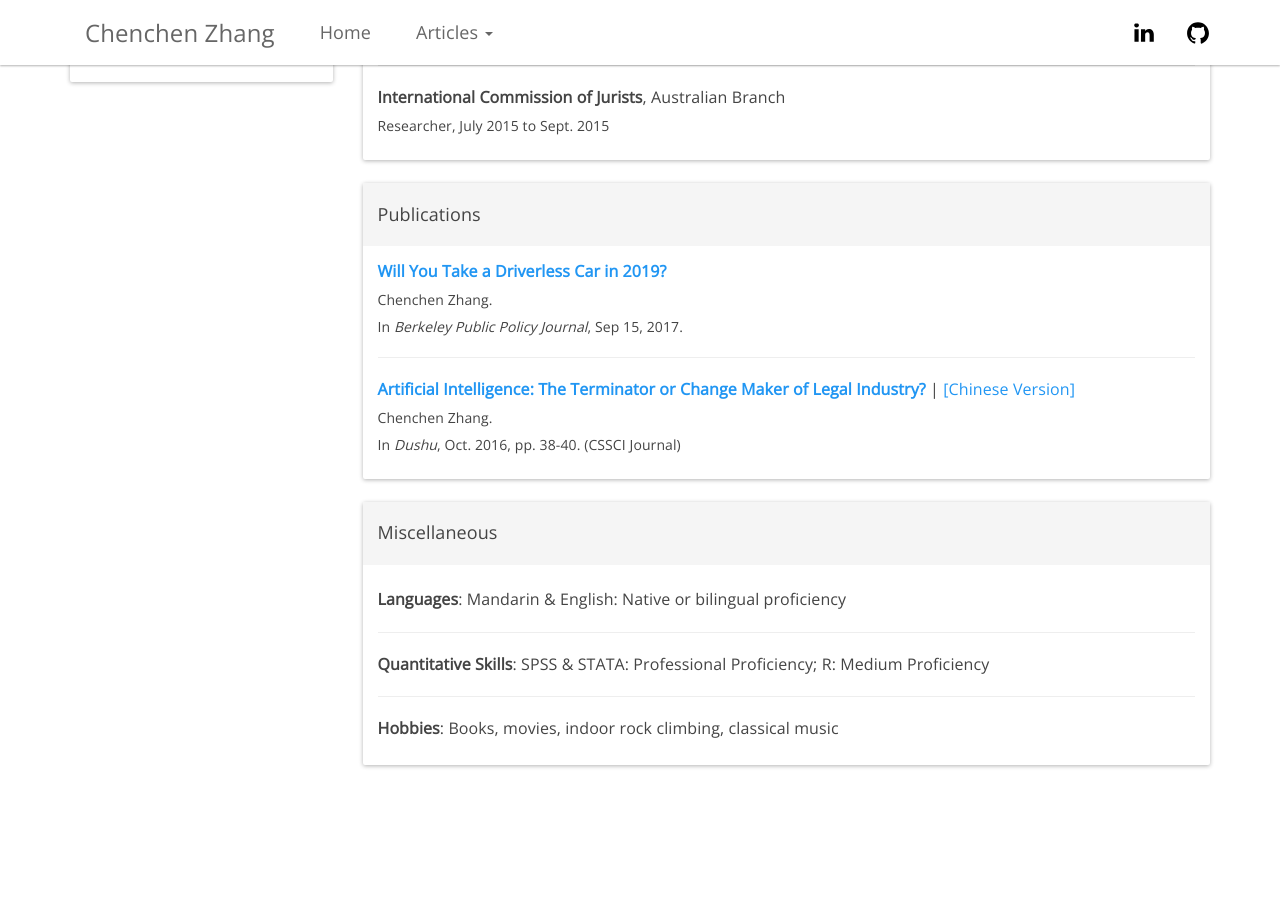
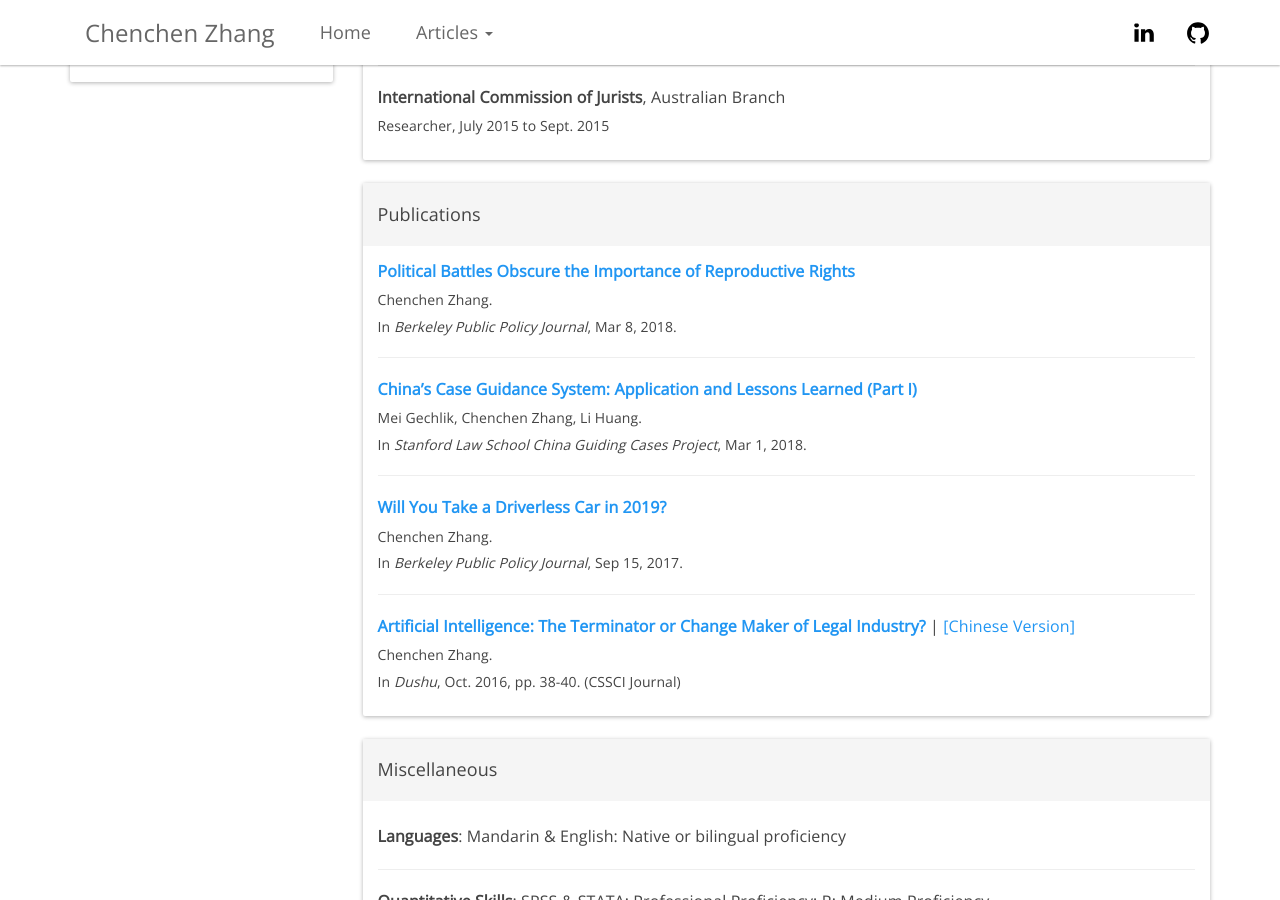
Before and after one commit to CeciliaZhang/-CeciliaZhang-.github-io, a Jekyll site: the page built from index.html, in a window 1280 px wide and 900 px high, scrolled down 1381 px. Built offline with Jekyll 4.4.1, drawn with Linux system fonts in a browser that asks for light colours; nearby versions of some CDN libraries; before the commit the page ends 2169 px from its top, so only the background shows below that.

Commit message:
Update publications.html

```diff
--- a/_includes/publications.html
+++ b/_includes/publications.html
@@ -3,6 +3,22 @@
         <h4>Publications</h4>
     </div>
     <div class="panel-body" style="padding-top: 5px;">
+        <h5>
+            <a href="https://bppj.berkeley.edu/2018/03/08/political-battles-obscure-the-importance-of-reproductive-rights/">
+                <b>Political Battles Obscure the Importance of Reproductive Rights</b>
+            </a>
+        </h5>
+        <h6>Chenchen Zhang.</h6>
+        <h6>In <i>Berkeley Public Policy Journal</i>, Mar 8, 2018.</h6>
+        <hr/>
+        <h5>
+            <a href="https://cgc.law.stanford.edu/wp-content/uploads/sites/2/2018/03/CGCP-English-Survey-Issue-3.pdf">
+                <b>China’s Case Guidance System: Application and Lessons Learned (Part I)</b>
+            </a>
+        </h5>
+        <h6>Mei Gechlik, Chenchen Zhang, Li Huang.</h6>
+        <h6>In <i>Stanford Law School China Guiding Cases Project</i>, Mar 1, 2018.</h6>
+        <hr/>
         <h5>
             <a href="https://bppj.berkeley.edu/2017/09/15/will-you-take-a-driverless-car-in-2019/">
                 <b>Will You Take a Driverless Car in 2019?</b>
```
